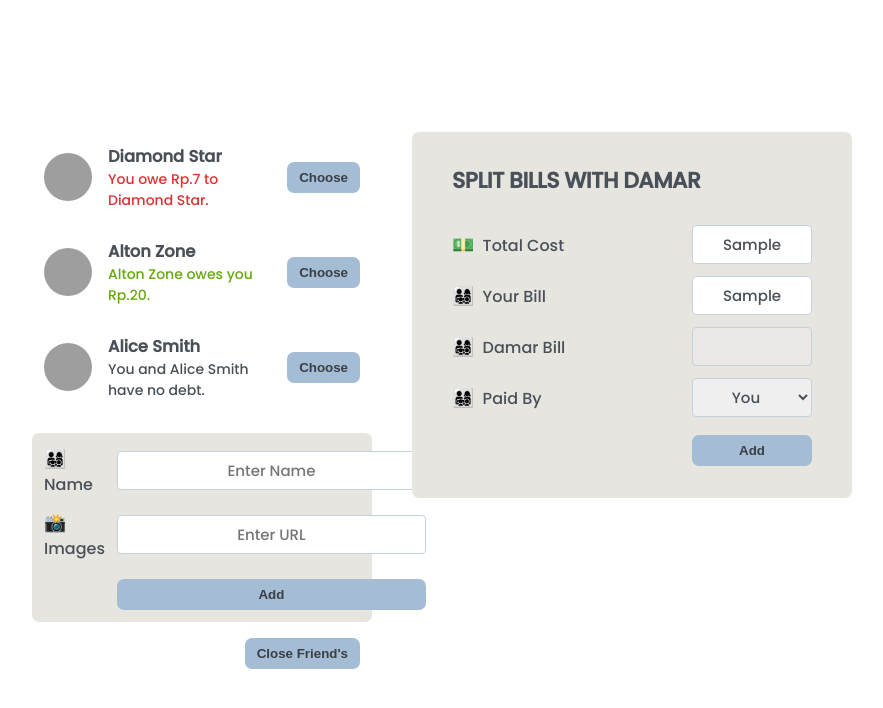
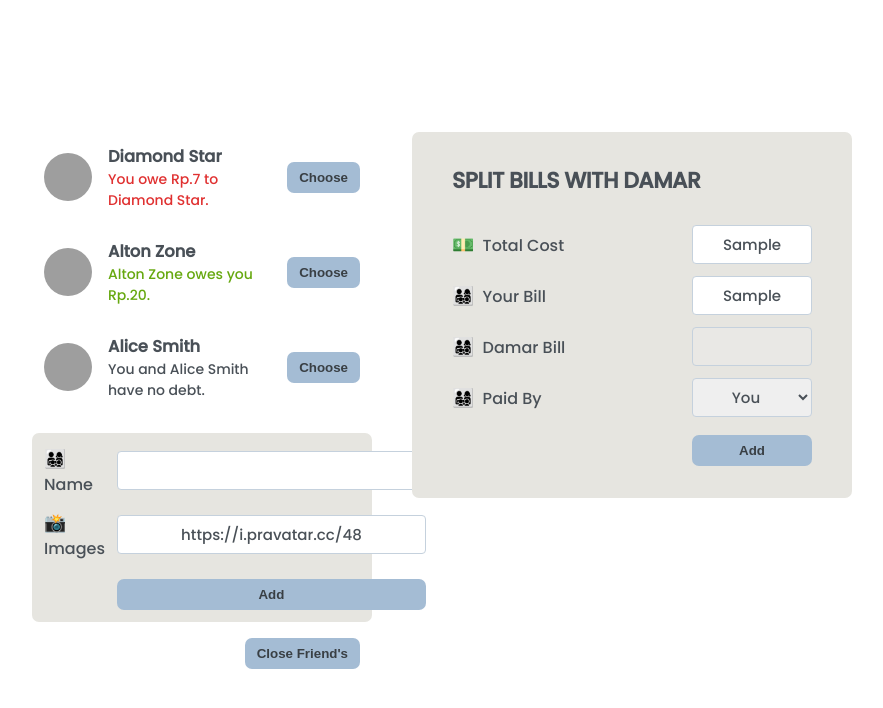
Before and after one commit to damar-glh/split-bill, a React (Create React App) app: page / in a window 1280 px wide. Both pictures are taken after typing "Sample", "Sample" into the empty fields and a click on the button "Add Friend's". Shown: the top 708 px of the page, without its empty margins (198-1081 px from the left). Built offline with nearby package versions, Linux system fonts and the light colour scheme; grey boxes are pictures that could not be loaded.

Commit message:
feat: Setting Up State To Add Friends Data

```diff
--- a/src/App.js
+++ b/src/App.js
@@ -6,14 +6,21 @@ import InitialFriends from './components/InitialFriends';
 
 const App = () => {
   const [showAddFriend, setShowAddFriend] = useState(false);
+  const [friends, setFriends] = useState(InitialFriends);
+
   function handleShowAddFriend(){
     setShowAddFriend((showAddFriend) => !showAddFriend);
   }
+
+  function handleAddFriend(friend) {
+    setFriends((friends) => [...friends, friend] );
+  };
+
   return (
     <div className="app">
       <div className="sidebar">
-        <FriendList friends={InitialFriends} />
-        {showAddFriend && <FormAddFriend/>}
+        <FriendList friends={friends} />
+        {showAddFriend && <FormAddFriend onAddFriend={handleAddFriend}/>}
         <button className='button' onClick={handleShowAddFriend}>{showAddFriend ? "Close Friend's" : "Add Friend's"}</button>
       </div>
       <FormSplitBills />
--- a/src/components/FormAddFriend.jsx
+++ b/src/components/FormAddFriend.jsx
@@ -1,13 +1,16 @@
-import React from 'react'
+import React, { useState } from 'react'
 
-const FormAddFriend = () => {
+const FormAddFriend = ({ onAddFriend }) => {
+  const [name, setName] = useState(" ");
+  const [image, setImage] = useState("https://i.pravatar.cc/48");
+
   return (
     <form action="" className='form-add-friend'>
         <label htmlFor="">👨‍👩‍👧‍👦 Name</label>
-        <input type="text" name="" id="" placeholder='Enter Name'/>
+        <input type="text" name="" id="" placeholder='Enter Name' value={name} onChange={(e) => setName(e.target.value)}/>
         <label htmlFor="">📸 Images</label>
-        <input type="text" name="" id="" placeholder='Enter URL'/>
-        <button className='button'>Add</button>
+        <input type="text" name="" id="" placeholder='Enter URL' value={image} onChange={(e) => setImage(e.target.value)}/>
+        <button className='button' >Add</button>
     </form>
   )
 }
```
